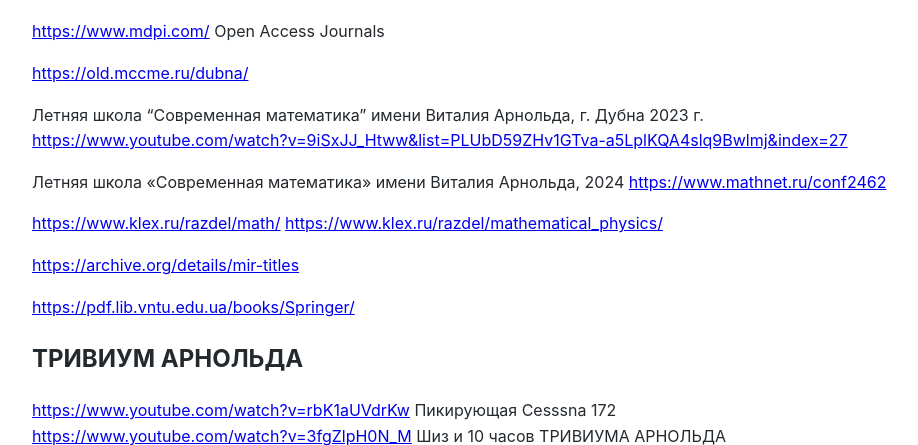
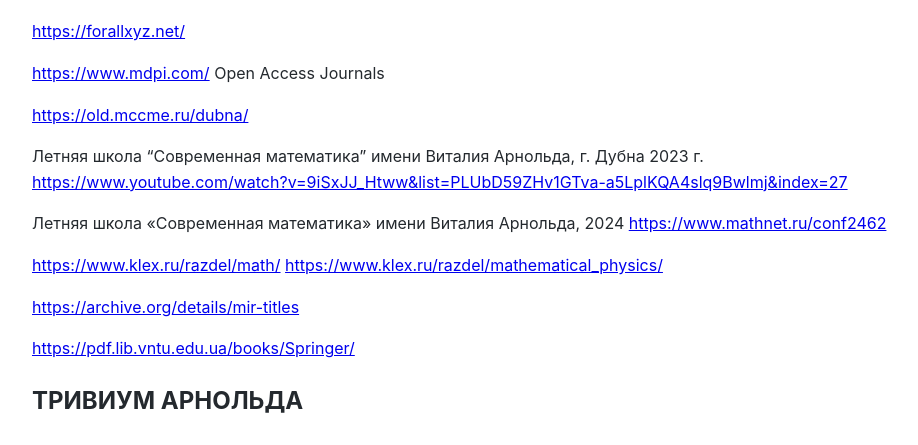
Before and after one commit to Michael-Lubinsky/michael-lubinsky.github.com, a Jekyll site: the page built from math/math.md, in a window 1280 px wide and 900 px high, cut to the strip 455-900 px from the top of the window. Shown: the whole strip, without its empty margins (158-1076 px from the left). Built offline with Jekyll 4.4.1, drawn with Linux system fonts in a browser that asks for light colours; our own code applies the rules of GitHub Pages for plain Markdown files.

Commit message:
Update math.md

```diff
--- a/math/math.md
+++ b/math/math.md
@@ -4,6 +4,7 @@
 
 <img width="670" height="311" alt="image" src="https://github.com/user-attachments/assets/a575b21f-ad0b-446a-aae6-534931fae1b6" />
 
+<https://forallxyz.net/>
 
 <https://www.mdpi.com/>  Open Access Journals
 
```
